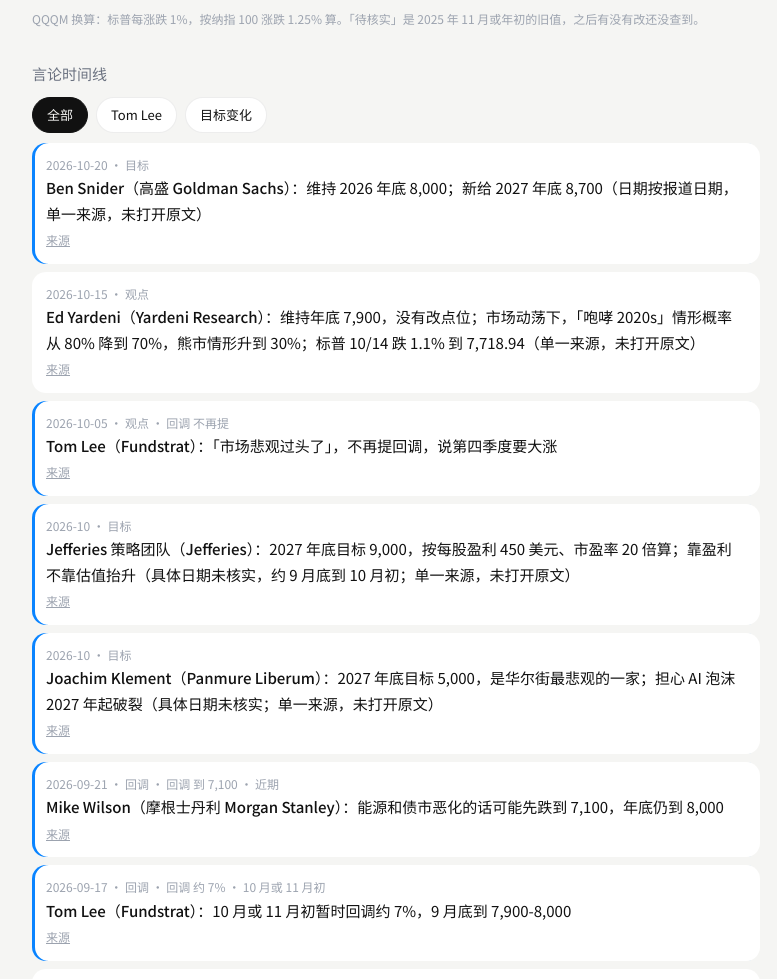
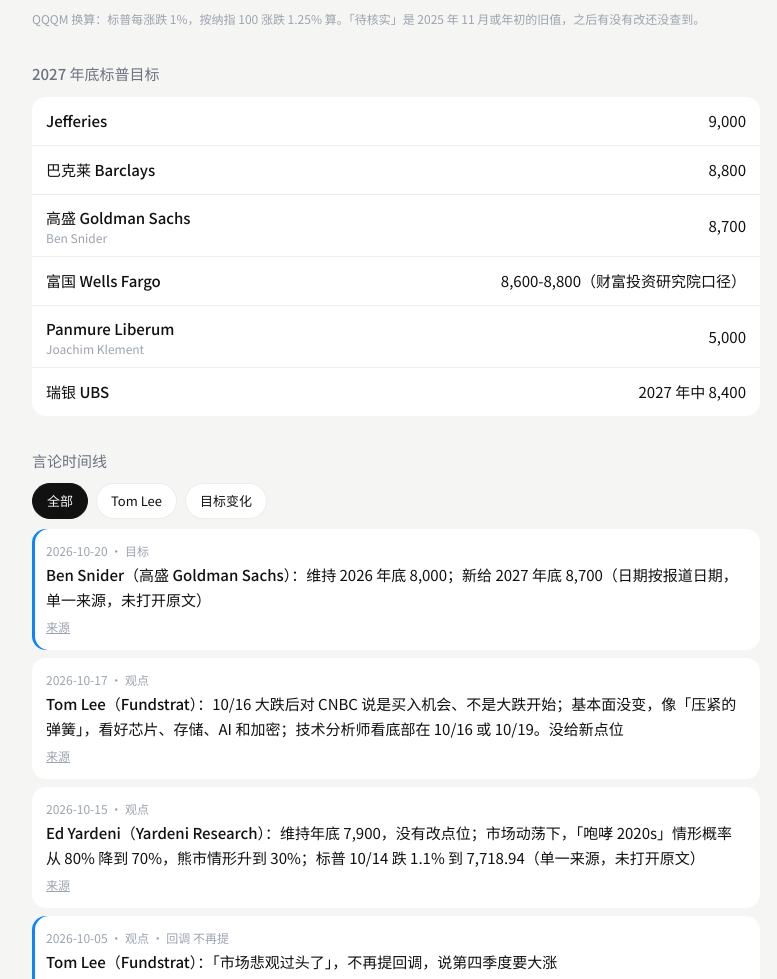
Before and after one commit to jackdhch/market-calls-tracker, a plain HTML site: page index.html in a window 1280 px wide. Shown: the part 1252-2231 px from the top of the page, without its empty margins (244-1021 px from the left). Drawn offline with Linux system fonts and the light colour scheme.

Commit message:
补录 Tom Lee 10/17 观点；网页加 2027 年目标一栏；Tom Lee 搜索词补全

```diff
--- a/data/calls.json
+++ b/data/calls.json
@@ -425,6 +425,18 @@
    "change": false
   },
   {
+   "date": "2026-10-17",
+   "who": "Tom Lee",
+   "org": "Fundstrat",
+   "kind": "观点",
+   "summary": "10/16 大跌后对 CNBC 说是买入机会、不是大跌开始；基本面没变，像「压紧的弹簧」，看好芯片、存储、AI 和加密；技术分析师看底部在 10/16 或 10/19。没给新点位",
+   "spx_target": 8200,
+   "pullback": "",
+   "timing": "",
+   "source": "https://www.benzinga.com/crypto/cryptocurrency/26/10/62439015/bitmine-buys-12535-ethereum-as-tom-lee-calls-tech-crypto-a-coiled-spring",
+   "change": false
+  },
+  {
    "date": "2026-10-20",
    "who": "Ben Snider",
    "org": "高盛 Goldman Sachs",
--- a/index.html
+++ b/index.html
@@ -57,7 +57,7 @@ summary::-webkit-details-marker{display:none}
 </main>
 <script>
 const BETA = 1.25; // 标普涨跌 1%，纳指 100 约 1.25%（2025-2026 两次回调实测 1.21-1.26 倍）
-const fmt = n => n == null ? "—" : Math.round(n).toLocaleString("en-US");
+const fmt = n => n == null ? "—" : typeof n === "number" ? Math.round(n).toLocaleString("en-US") : n; // 少数目标是区间或文字
 const pct = x => (x >= 0 ? "+" : "") + (x * 100).toFixed(1) + "%";
 const esc = s => String(s ?? "").replace(/[&<>"]/g, c => ({"&":"&amp;","<":"&lt;",">":"&gt;",'"':"&quot;"}[c]));
 const get = f => fetch(f + "?t=" + Date.now()).then(r => r.ok ? r.json() : null).catch(() => null);
@@ -93,6 +93,8 @@ Promise.all([get("data/calls.json"), get("data/prices.json"), get("data/last_che
       <a href="${esc(t.source)}" target="_blank" rel="noopener">来源</a></div></details>`;
   }
   h += `</div><div class="note">QQQM 换算：标普每涨跌 1%，按纳指 100 涨跌 ${BETA}% 算。「待核实」是 2025 年 11 月或年初的旧值，之后有没有改还没查到。</div>
+  ${(() => { const r = d.targets.filter(t => t.spx_2027).sort((a, b) => (parseFloat(String(b.spx_2027).replace(/,/g, "")) || 0) - (parseFloat(String(a.spx_2027).replace(/,/g, "")) || 0));
+    return r.length ? `<h2>2027 年底标普目标</h2><div class="list">${r.map(t => `<details><summary style="grid-template-columns:1fr auto"><span class="org">${esc(t.org)}<small>${esc(t.person)}</small></span><span class="r num">${esc(fmt(t.spx_2027))}</span></summary><div class="more">${t.note ? esc(t.note) + "<br>" : ""}<a href="${esc(t.source)}" target="_blank" rel="noopener">来源</a></div></details>`).join("")}</div>` : ""; })()}
   <h2>言论时间线</h2>
   <div class="chips">${["全部", "Tom Lee", "目标变化"].map((x, i) => `<button aria-pressed="${!i}">${x}</button>`).join("")}</div>
   <div id="evs"></div>`;
```
Also changed, not shown: 1 other file.
